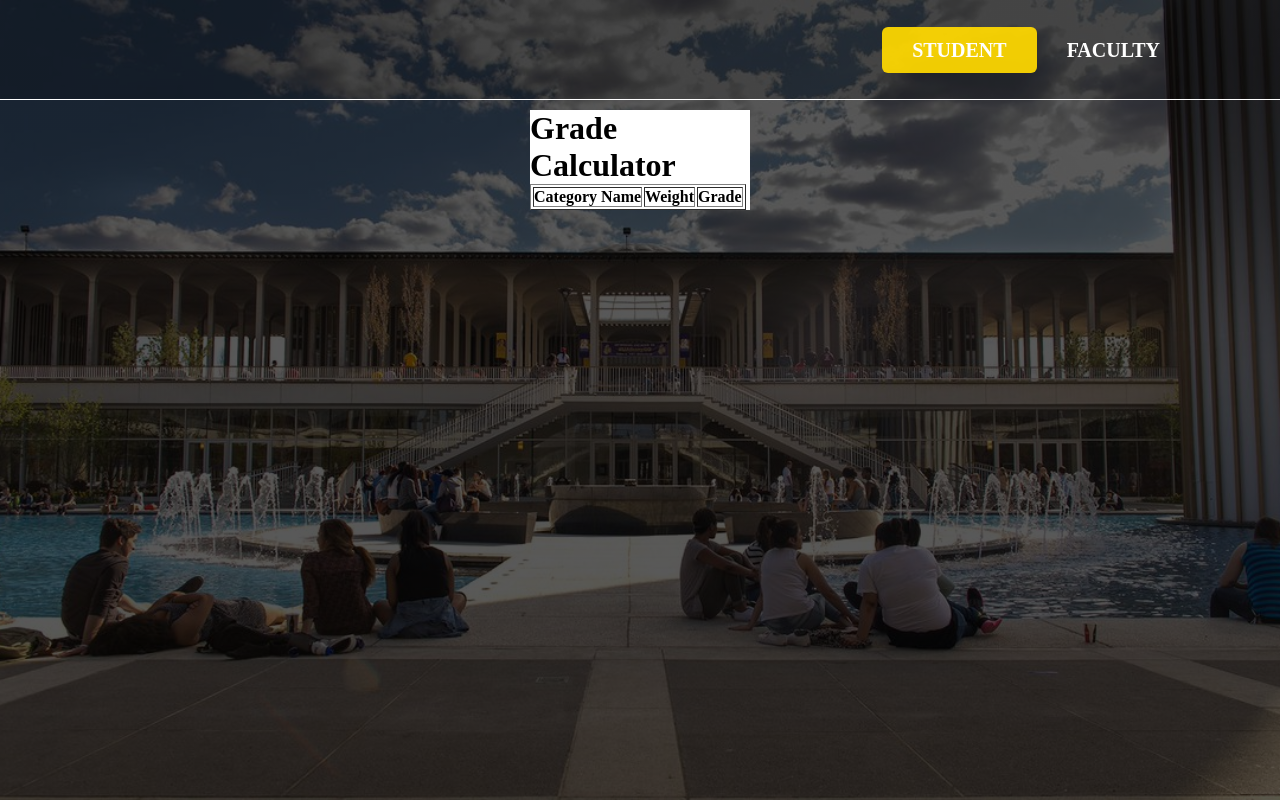
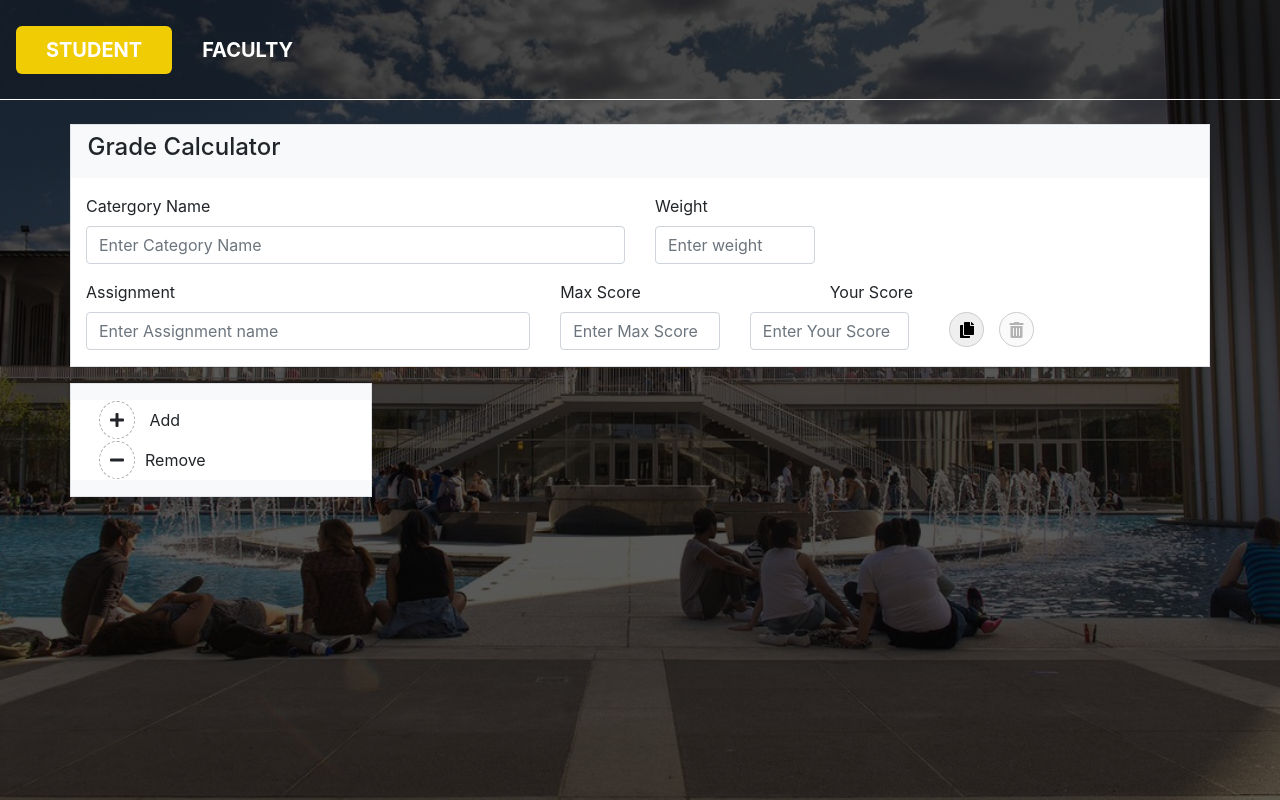
Before and after one commit to Perplexion/grade-calculator, a plain HTML site: page index.html in a window 1280 px wide. Drawn offline with nearby package versions, Linux system fonts and the light colour scheme.

Commit message:
setup student page

```diff
--- a/css/style.css
+++ b/css/style.css
@@ -3,7 +3,7 @@
     padding: 0;
     font-style: sans-serif;
 }
-.banner {
+.background {
     width: 100%;
     height: 100vh;
     background-image: linear-gradient(rgba(0,0,0,0.65),rgba(0,0,0,0.65)), url(ualbanyfountain.jpg);
@@ -52,16 +52,86 @@
     border-radius: 6px;
 
 }
-.Table-Title{
-    margin-left: auto;
-    margin-right: auto;
-    margin-top: 100px;
-    width: 20%;
-    background-color: #fff;
-    background-size: cover
+  .btn_round {
+    width: 35px;
+    height: 35px;
+    display: inline-block;
+    border-radius: 50%;
+    text-align: center;
+    line-height: 35px;
+    margin-left: 10px;
+    /* margin-top: 70px; */
+    border: 1px solid #ccc;
+    cursor: pointer;
+  }
+  .btn_round:hover {
+    color: #fff;
+    background: #6b4acc;
+    border: 1px solid #6b4acc;
+  }
+
+  .btn_content_outer {
+    display: inline-block;
+    width: 85%;
+  }
+  .close_c_btn {
+    width: 30px;
+    height: 30px;
+    position: absolute;
+    right: 10px;
+    top: 0px;
+    line-height: 30px;
+    border-radius: 50%;
+    background: #ededed;
+    border: 1px solid #ccc;
+    color: #ff5c5c;
+    text-align: center;
+    cursor: pointer;
+  }
+
+  .add_icon {
+    padding: 10px;
+    border: 1px dashed #aaa;
+    display: inline-block;
+    border-radius: 50%;
+    margin-right: 10px;
+  }
+  .add_group_btn {
+    display: flex;
+  }
+  .add_group_btn i {
+    font-size: 32px;
+    display: inline-block;
+    margin-right: 10px;
+  }
+
+  .add_group_btn span {
+    margin-top: 8px;
+  }
+  .add_group_btn,
+  .clone_sub_task {
+    cursor: pointer;
+  }
+
+  .sub_task_append_area .custom_square {
+    cursor: move;
+  }
+
+  .del_btn_d {
+    display: inline-block;
+    position: absolute;
+    right: 20px;
+    border: 2px solid #ccc;
+    border-radius: 50%;
+    width: 40px;
+    height: 40px;
+    line-height: 40px;
+    text-align: center;
+    font-size: 18px;
+  }
+.col-md-12 {
+  background-color: white;
 }
-
-#table{
-    margin: 5px auto;
-
-}
+.title{
+    text-align: center;
+  }
--- a/index.html
+++ b/index.html
@@ -1,27 +1,106 @@
-<html>
+<!DOCTYPE html>
     <head>
-        <link rel="stylesheet" href="css/style.css">
-        <script src = "js/jquery-3.6.0.min.js"></script>
+        <link rel="stylesheet" type="text/css" href="css/style.css">
+
+        <!-- font awesome  -->
+        <link rel="stylesheet" href="https://use.fontawesome.com/releases/v5.7.2/css/all.css" integrity="sha384-fnmOCqbTlWIlj8LyTjo7mOUStjsKC4pOpQbqyi7RrhN7udi9RwhKkMHpvLbHG9Sr" crossorigin="anonymous" />
+        <link rel="stylesheet" href="static/css/AdminLTE.min.css" />
+
+        <!-- Bootstrap CSS -->
+        <link rel="stylesheet" href="https://cdn.jsdelivr.net/npm/bootstrap@4.6.0/dist/css/bootstrap.min.css" integrity="sha384-B0vP5xmATw1+K9KRQjQERJvTumQW0nPEzvF6L/Z6nronJ3oUOFUFpCjEUQouq2+l" crossorigin="anonymous" />
     </head>
     <body>
-        <div class = "banner">
+        <div class = "background">
             <div class = "navbar">
-               <!-- insert ualbany logo  -->
+               <!-- TODO: insert ualbany logo  -->
                 <ul>
                     <li><a class ="active" href="#">Student</a></li>
                     <li><a href="#">Faculty</a></li>
                 </ul>
-            <div class ="Table-Title">
-                <h1>Grade Calculator</h1>
-                <table id ="Student-Table" border = "1">
-                    <tr>
-                        <th>Category Name</th>
-                        <th>Weight</th>
-                        <th>Grade</th>
-                    </tr>
-                </table>
+
             </div>
-            </div>
+            <div class="container py-4">
+                <div class="row">
+                  <div class="col-md-12 form_sec_outer_task border">
+                    <div class="row">
+                      <div class="col-md-12 bg-light p-2 mb-3">
+                        <div class="row">
+                          <div class="col-md-6">
+                            <div class="row">
+                              <div class="col-md-5">
+                                <h4 class="title">Grade Calculator</h4>
+                              </div>
+                            </div>
+                          </div>
+                        </div>
+                      </div>
+                      <div class="col-md-6">
+                        <label>Catergory Name</label>
+                      </div>
+                      <div class="col-md-4">
+                        <label> Weight </label>
+                      </div>
+                    </div>
+                    <div class="col-md-12 p-0">
+                      <div class="col-md-12 form_field_outer p-0">
+                        <div class="row form_field_outer_row">
+                          <div class="form-group col-md-6">
+                            <input type="text" class="form-control w_90" name="mobileb_no[]" id="mobileb_no_1" placeholder="Enter Category Name" />
+                          </div>
+                          <div class="form-group col-md-2">
+                            <input type="text" class="form-control w_90" name="mobileb_no[]" id="mobileb_no_1" placeholder="Enter weight" />
+                          </div>
+                        </div>
+                      </div>
+                    </div>
+                    <div class="row">
+                      <div class="col-md-5">
+                        <label>Assignment</label>
+                      </div>
+                      <div class="col-md-3">
+                        <label> Max Score </label>
+                      </div>
+                      <div class="col-md-1.5">
+                        <label> Your Score </label>
+                      </div>
+                    </div>
+                    <div class="col-md-12 p-0">
+                      <div class="col-md-12 form_field_outer p-0">
+                        <div class="row form_field_outer_row">
+                          <div class="form-group col-md-5">
+                            <input type="text" class="form-control w_90" name="mobileb_no[]" id="mobileb_no_1" placeholder="Enter Assignment name" />
+                          </div>
+                          <div class="form-group col-md-2">
+                            <input type="text" class="form-control w_90" name="mobileb_no[]" id="mobileb_no_1" placeholder="Enter Max Score" />
+                          </div>
+                          <div class="form-group col-md-2">
+                            <input type="text" class="form-control w_90" name="mobileb_no[]" id="mobileb_no_1" placeholder="Enter Your Score" />
+                          </div>
+                          <div class="form-group col-md-2 add_del_btn_outer">
+                            <button class="btn_round add_node_btn_frm_field" title="Copy or clone this row">
+                              <i class="fas fa-copy"></i>
+                            </button>
+                            <button class="btn_round remove_node_btn_frm_field" disabled>
+                              <i class="fas fa-trash-alt"></i>
+                            </button>
+                          </div>
+                        </div>
+                      </div>
+                    </div>
+                  </div>
+                  <div class="row ml-0 bg-light mt-3 border py-3">
+                    <div class="col-md-12">
+                      <button class="btn btn-outline-lite py-0 add_new_frm_field_btn"  title="Add new category and weight"><i class="fas fa-plus add_icon"></i> Add</button>
+                    </div>
+                    <div class="col-md-12">
+                      <button class="btn btn-outline-lite py-0 add_new_frm_field_btn" title="Remove recent category and weight "><i class="fas fa-minus add_icon"></i>Remove</button>
+                    </div>
+                  </div>
+                </div>
+              </div>
+
         </div>
     </body>
+    <!--script-->
+    <script src = "js/jquery-3.6.0.min.js"></script>
 </html>
```
